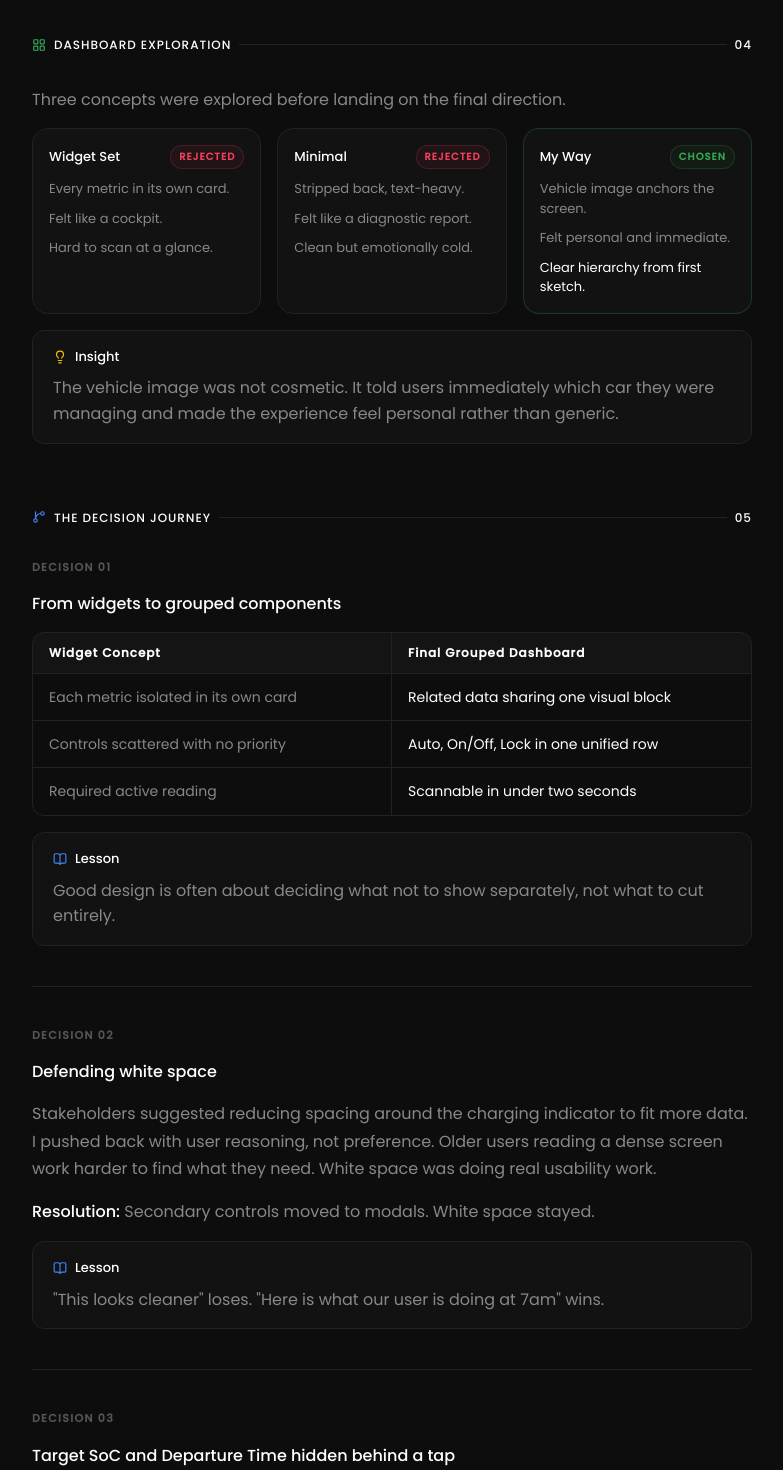
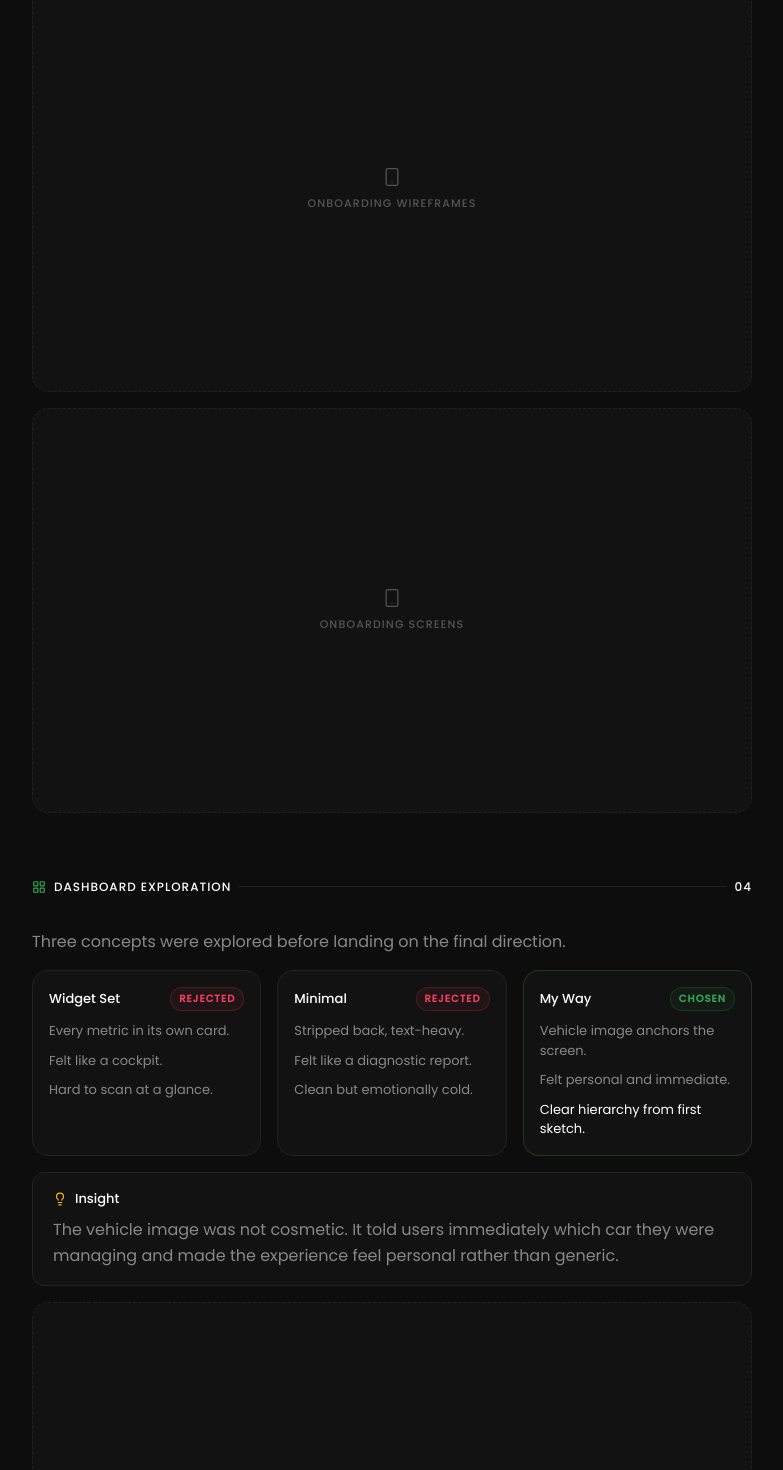
Before and after one commit to RITAMBISWAS404/PORTFOLIO-2026, a Next.js app: page /zeno in a window 1280 px wide. Shown: the part 3979-5449 px from the top of the page, without its empty margins (248-1031 px from the left). Built offline with nearby package versions, Linux system fonts and the light colour scheme.

Commit message:
Add all image placeholders: references, onboarding x2, concepts, decisions 01/03/04/05, final handoff

```diff
--- a/app/zeno/page.tsx
+++ b/app/zeno/page.tsx
@@ -365,18 +365,24 @@ export default function ZenoPage() {
             <ZenoCard icon={Users}    iconColor={C.red}     label="Accessibility barrier" right="03" body="Older users hit a wall before trying a single feature. The learning curve was immediate." delay={0.18} />
           </div>
           <Reveal delay={0.12}>
+            <ImgPlaceholder label="DESIGN REFERENCES" />
+          </Reveal>
+          <Reveal delay={0.16}>
             <Quote text="This product needed to feel like an assistant, not a control panel." />
           </Reveal>
-          <Reveal delay={0.16}>
+          <Reveal delay={0.2}>
             <p className="f16" style={{ color: C.t2, lineHeight: 1.7 }}>
               The onboarding needed to collect a lot from new users: email, password, charger license, serial number, battery size, and connection confirmation. One task per screen with clear conditional logic kept it from feeling heavy.
             </p>
           </Reveal>
-          <Reveal delay={0.2}>
+          <Reveal delay={0.24}>
             <Insight text="Six focused steps felt lighter than any single long form. Users always knew exactly what they were being asked to do." />
           </Reveal>
-          <Reveal delay={0.24}>
-            <ImgPlaceholder label="ONBOARDING FLOW" />
+          <Reveal delay={0.28}>
+            <ImgPlaceholder label="ONBOARDING WIREFRAMES" />
+          </Reveal>
+          <Reveal delay={0.32}>
+            <ImgPlaceholder label="ONBOARDING SCREENS" />
           </Reveal>
         </div>
       </section>
@@ -412,6 +418,9 @@ export default function ZenoPage() {
           <Reveal delay={0.12}>
             <Insight text="The vehicle image was not cosmetic. It told users immediately which car they were managing and made the experience feel personal rather than generic." />
           </Reveal>
+          <Reveal delay={0.16}>
+            <ImgPlaceholder label="CONCEPT SKETCHES" />
+          </Reveal>
         </div>
       </section>
 
@@ -430,6 +439,7 @@ export default function ZenoPage() {
               ]}
             />
             <Lesson text="Good design is often about deciding what not to show separately, not what to cut entirely." />
+            <ImgPlaceholder label="DASHBOARD COMPARISON" />
           </Decision>
 
           <Decision num="02" title="Defending white space">
@@ -452,6 +462,7 @@ export default function ZenoPage() {
               ]}
             />
             <Lesson text="When a setting controls something important, accidental input justifies removing it from the main surface." />
+            <ImgPlaceholder label="INTERACTION DETAIL" />
           </Decision>
 
           <Decision num="04" title="The vehicle image">
@@ -459,12 +470,14 @@ export default function ZenoPage() {
               The vehicle image was in the very first concept sketch, not a late addition. During design review, the CEO and I noticed how Tesla showed your actual car, not a generic icon. I proposed the same. Building it took time: vehicle APIs, custom assets, model cutouts. But the sketch shows I knew from the beginning this was the right direction.
             </p>
             <Lesson text="Sometimes the most impactful decision is not about layout. It is about making someone feel something about their product." />
+            <ImgPlaceholder label="VEHICLE INTEGRATION" />
           </Decision>
 
           <Decision num="05" title="What got cut, and where it went">
             <p className="f16" style={{ color: C.t2, lineHeight: 1.7 }}>
               Beta users opened the app, checked battery percentage, glanced at the ready-by time, and closed it. Four seconds. Everything else went unlooked at.
             </p>
+            <ImgPlaceholder label="USAGE ANALYTICS" />
             <div style={{ border: `1px solid ${C.border}`, borderRadius: 12, overflow: "hidden" }}>
               <div className="zeno-cut-grid">
                 {["Stayed on Dashboard", "Moved to Analytics", "Moved to Settings"].map((h, i) => (
@@ -545,6 +558,9 @@ export default function ZenoPage() {
           <Reveal delay={0.2}>
             <Quote text="Simplicity is not the absence of complexity. It is evidence that someone worked very hard to hide it in exactly the right places." />
           </Reveal>
+          <Reveal delay={0.26}>
+            <ImgPlaceholder label="FINAL HANDOFF" />
+          </Reveal>
         </div>
       </section>
 
```
